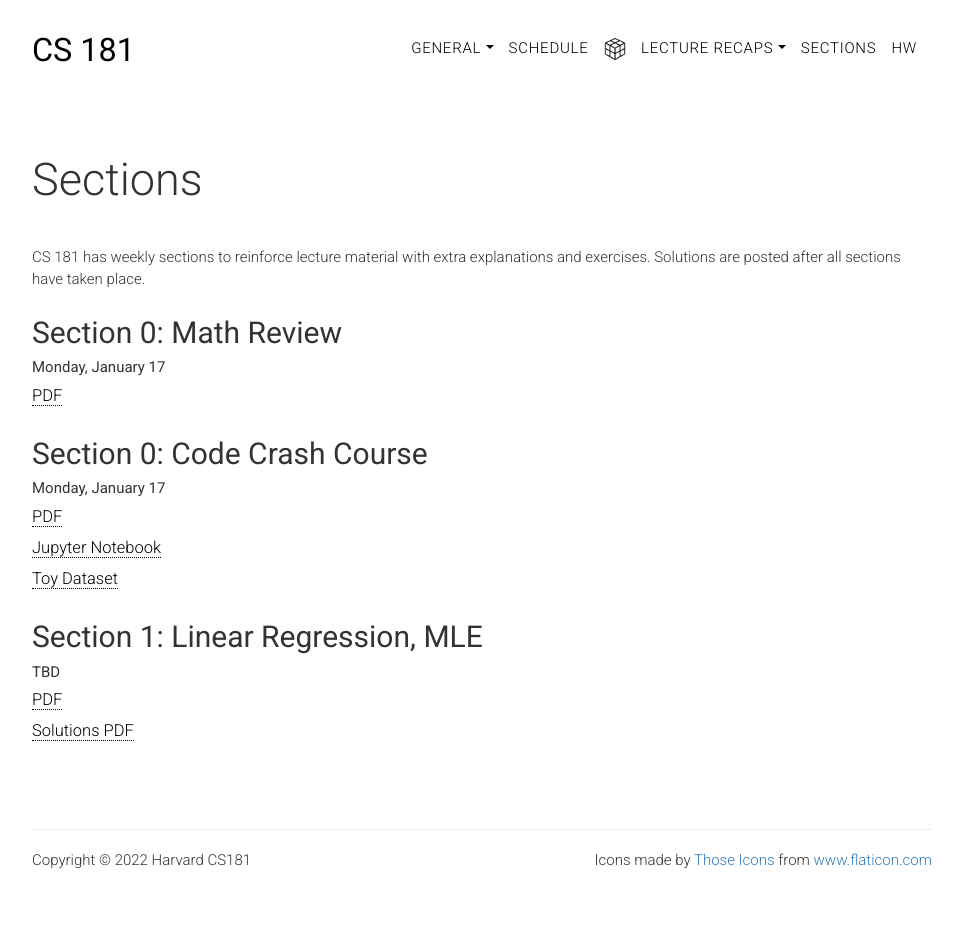
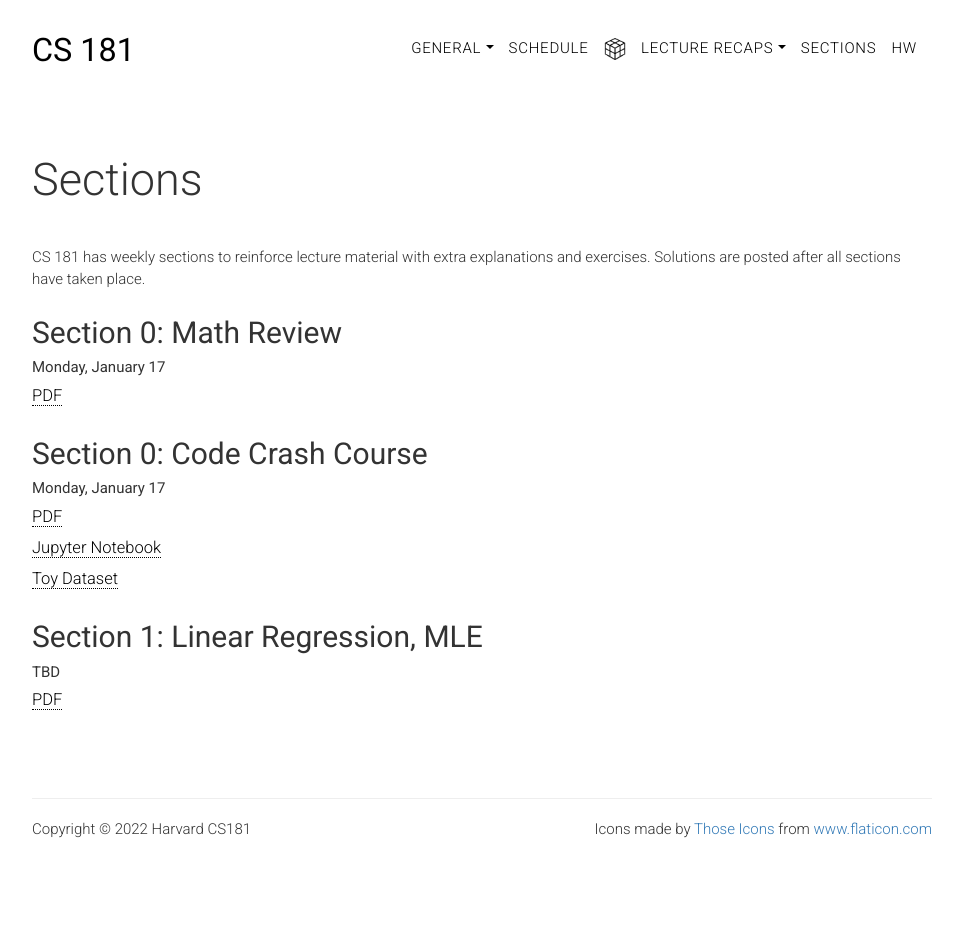
Before and after one commit to harvard-ml-courses/cs181-web, a Jekyll site: the page built from sections.html, in a window 1280 px wide. Shown: the whole page, without its empty margins (158-1121 px from the left). Built offline with Jekyll 4.4.1, drawn with Linux system fonts in a browser that asks for light colours; after the commit the page ends 915 px from its top, so only the background shows below that.

Commit message:
Took away the solutions for section 1

```diff
--- a/sections.html
+++ b/sections.html
@@ -40,7 +40,7 @@
         <p class="head-subtitle">TBD </p>
         <ul class="lists">
             <li><a href="sections/sec01-linear_regression/01.pdf" target="_blank">PDF</a></li>
-            <li><a href="sections/sec01-linear_regression/01-soln.pdf" target="_blank">Solutions PDF</a></li>
+            <!-- <li><a href="sections/sec01-linear_regression/01-soln.pdf" target="_blank">Solutions PDF</a></li> -->
         </ul>
 
     </div>
```
